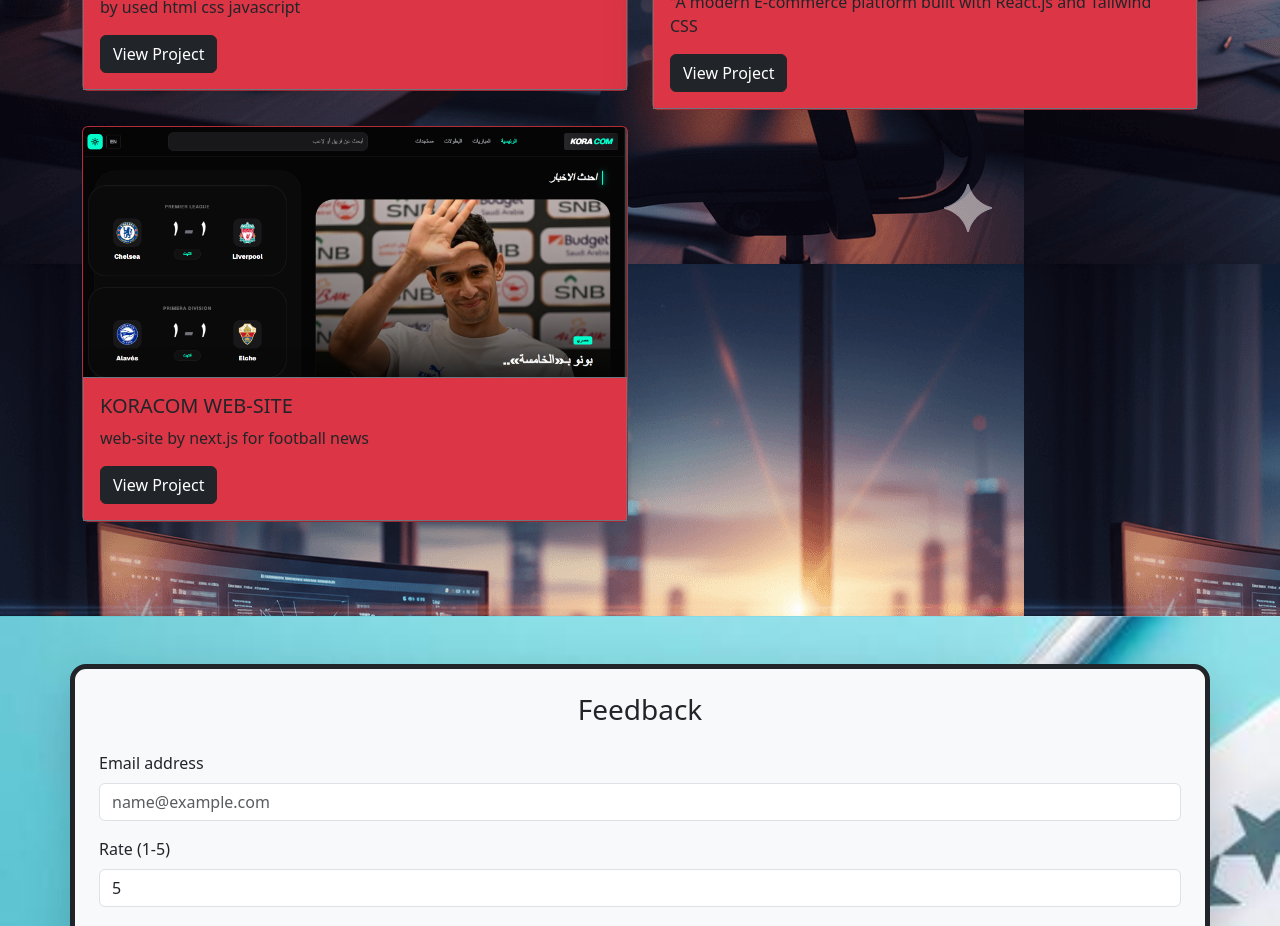
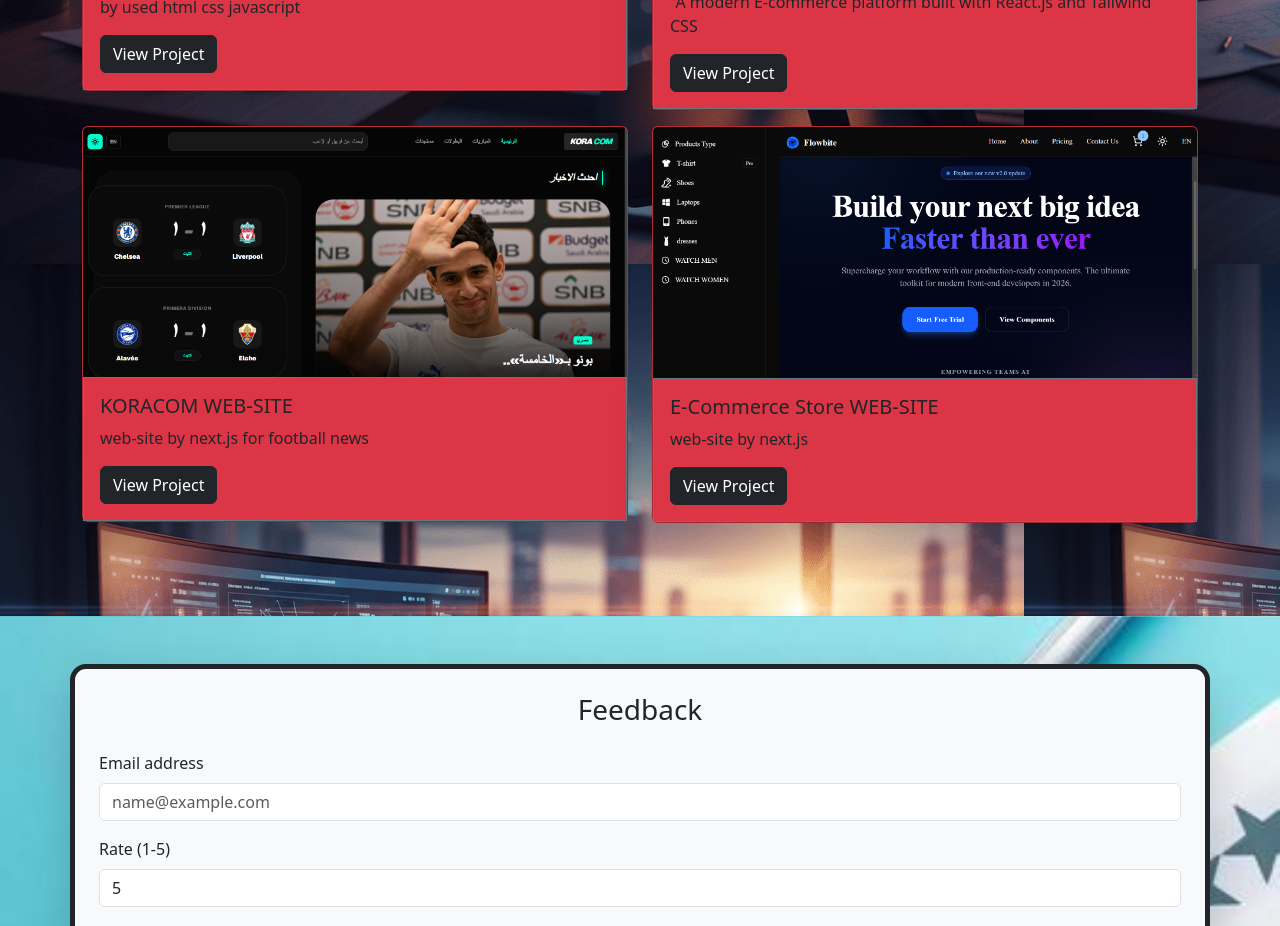
Before and after one commit to ms1701240-cell/portfolio-frontend, a React app: page / in a window 1280 px wide. Shown: the part 3860-4786 px from the top of the page. Built offline with nearby package versions, Linux system fonts and the light colour scheme; no server answers; the HTML template or start-up script is replaced by a standard one.

Commit message:
added ads.txt and adx tags

```diff
--- a/src/Component/Projects.jsx
+++ b/src/Component/Projects.jsx
@@ -7,6 +7,7 @@
 import img7 from '../img/assests/لقطة شاشة 2025-12-21 141918.png'
 import img8 from '../img/assests/Screenshot 2026-03-11 040029.png'
 import img9 from '../img/assests/Screenshot 2026-05-10 001013.png'
+import img10 from '../img/assests/Screenshot 2026-06-25 230214.png'
 import { image } from 'framer-motion/client'
 
 const Projects = () => {
@@ -23,7 +24,7 @@
     title: "MARKET",
     description: 'Market web site by used framework react.js',
     image: img2,
-    demoLink: "https://elegentstore.netlify.app/#"
+    demoLink: "https://momen-storefront.vercel.app"
   },
    {
     id: 3,
@@ -65,14 +66,21 @@
     title: "Simple Store web-site by React.js",
     description: '"A modern E-commerce platform built with React.js and Tailwind CSS',
     image: img8,
-    demoLink: "https://storestyles.netlify.app"
+    demoLink: "https://ms1701240-cell.github.io/stylestore/#/home"
   },
   {
     id:9,
     title:"KORACOM WEB-SITE",
     description:"web-site by next.js for football news ",
     image:img9,
-    demoLink: "https://koralivecom.netlify.app"
+    demoLink: "https://kora-gamma-three.vercel.app"
+  },
+   {
+    id:10,
+    title:"E-Commerce Store WEB-SITE",
+    description:"web-site by next.js  ",
+    image:img10,
+    demoLink: "https://next-store-inky-tau.vercel.app"
   }
 ];
   return (
```
Also changed, not shown: src/img/assests/Screenshot 2026-06-25 230214.png (added).
